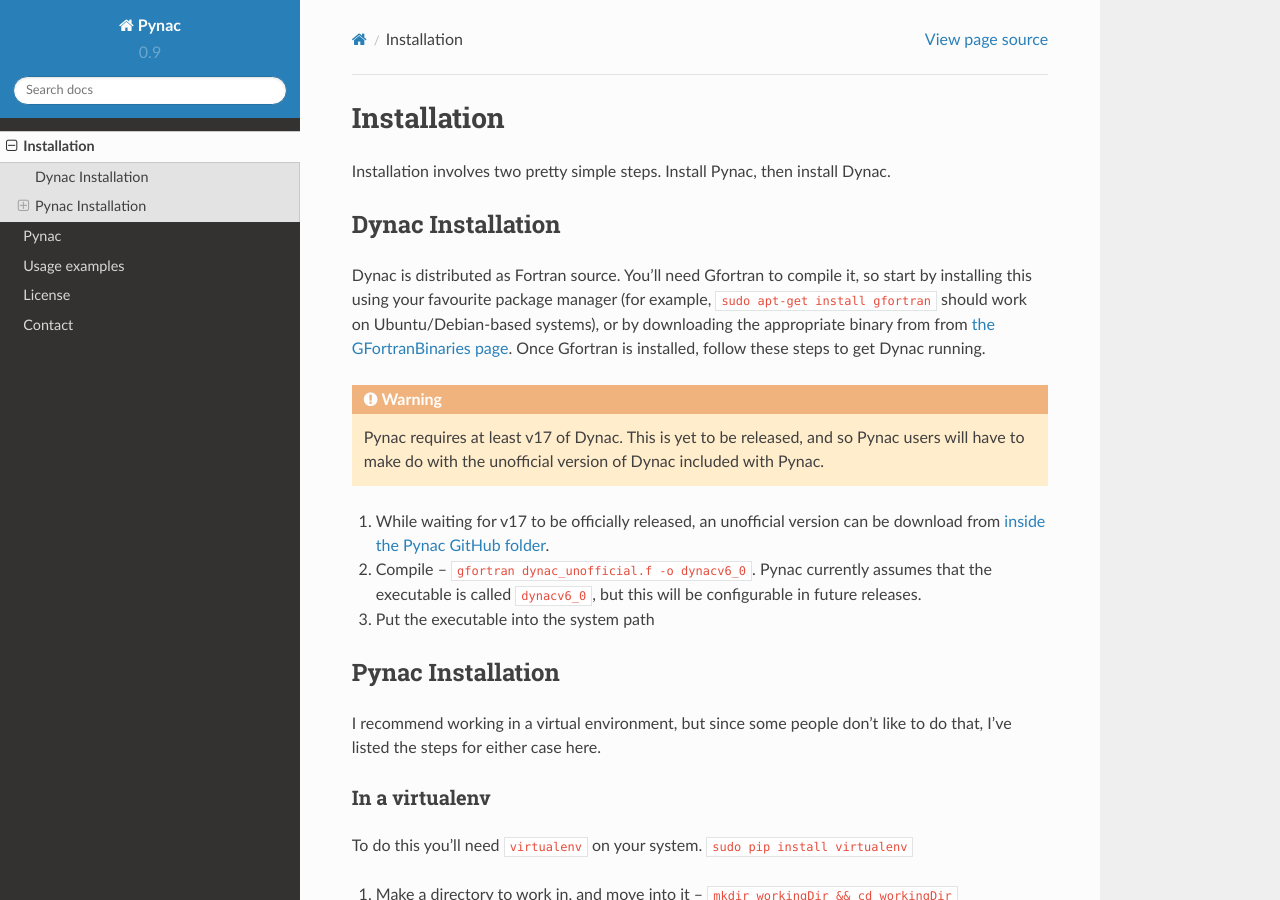
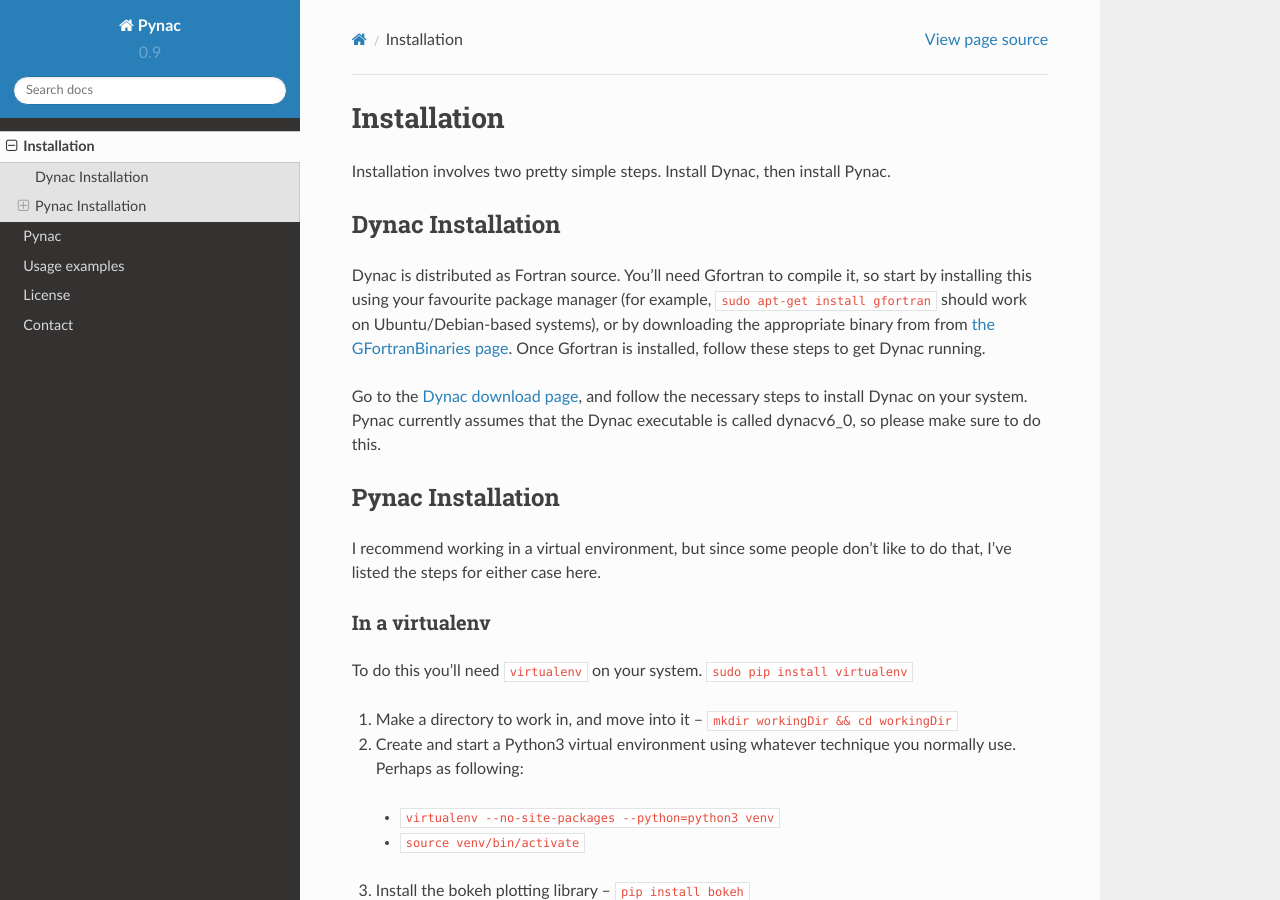
Before and after one commit to se-esss-litterbox/Pynac, a Sphinx documentation site: the page built from docs/installation.rst, in a window 1280 px wide and 900 px high. Built offline with Sphinx 7.4.7 and the Read the Docs theme 2.0.0, drawn with Linux system fonts in a browser that asks for light colours; pages that are not in the unit, such as notebooks, are missing from menus.

Commit message:
Updated instructions to take account of the new Dynac release.

```diff
--- a/docs/index.rst
+++ b/docs/index.rst
@@ -17,10 +17,6 @@
 on Python2.  Sorry to those people who haven't yet made the leap to Python3.
 (`Maybe you should?`_)
 
-.. warning:: Pynac requires at least v17 of Dynac.  This is yet to be released,
-             and so Pynac users will have to make do with the unofficial version
-             of Dynac included with Pynac.
-
 Pynac allows for a very interactive style of use, while also allowing large-scale
 simulations to be performed on multi-core, multi-CPU, machines without supervision.
 We believe this flexibility is of huge benefit to those designing and modelling
--- a/docs/installation.rst
+++ b/docs/installation.rst
@@ -5,7 +5,7 @@
 .. _the GFortranBinaries page: https://gcc.gnu.org/wiki/GFortranBinaries
 .. _inside the Pynac GitHub folder: https://raw.githubusercontent.com/se-esss-litterbox/Pynac/master/Pynac/dynac_unofficial.f
 
-Installation involves two pretty simple steps.  Install Pynac, then install Dynac.
+Installation involves two pretty simple steps.  Install Dynac, then install Pynac.
 
 Dynac Installation
 ------------------
@@ -15,13 +15,9 @@
 by downloading the appropriate binary from from `the GFortranBinaries page`_.
 Once Gfortran is installed, follow these steps to get Dynac running.
 
-.. warning:: Pynac requires at least v17 of Dynac.  This is yet to be released,
-             and so Pynac users will have to make do with the unofficial version
-             of Dynac included with Pynac.
-
-#. While waiting for v17 to be officially released, an unofficial version can be download from `inside the Pynac GitHub folder`_.
-#. Compile -- ``gfortran dynac_unofficial.f -o dynacv6_0``.  Pynac currently assumes that the executable is called ``dynacv6_0``, but this will be configurable in future releases.
-#. Put the executable into the system path
+Go to the `Dynac download page`_, and follow the necessary steps to install Dynac on
+your system.  Pynac currently assumes that the Dynac executable is called dynacv6_0, so
+please make sure to do this.
 
 Pynac Installation
 ------------------
```
